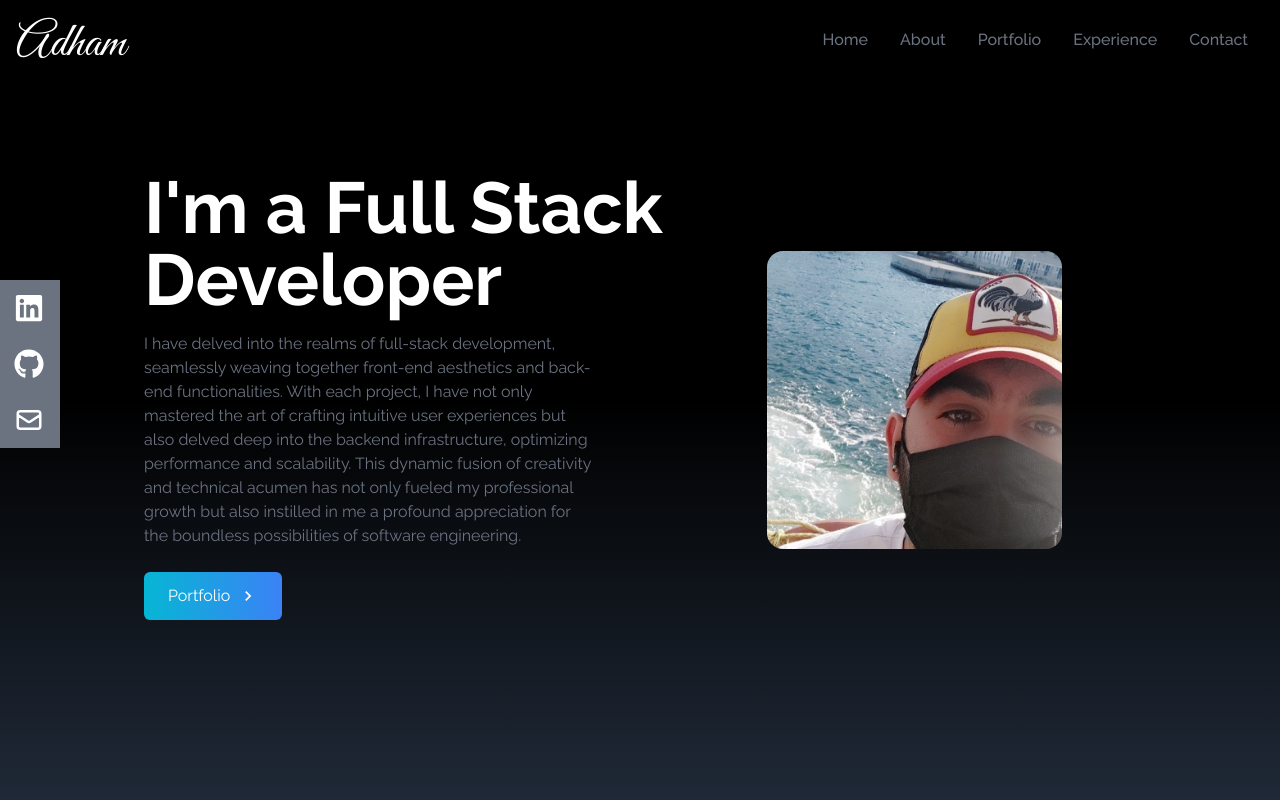
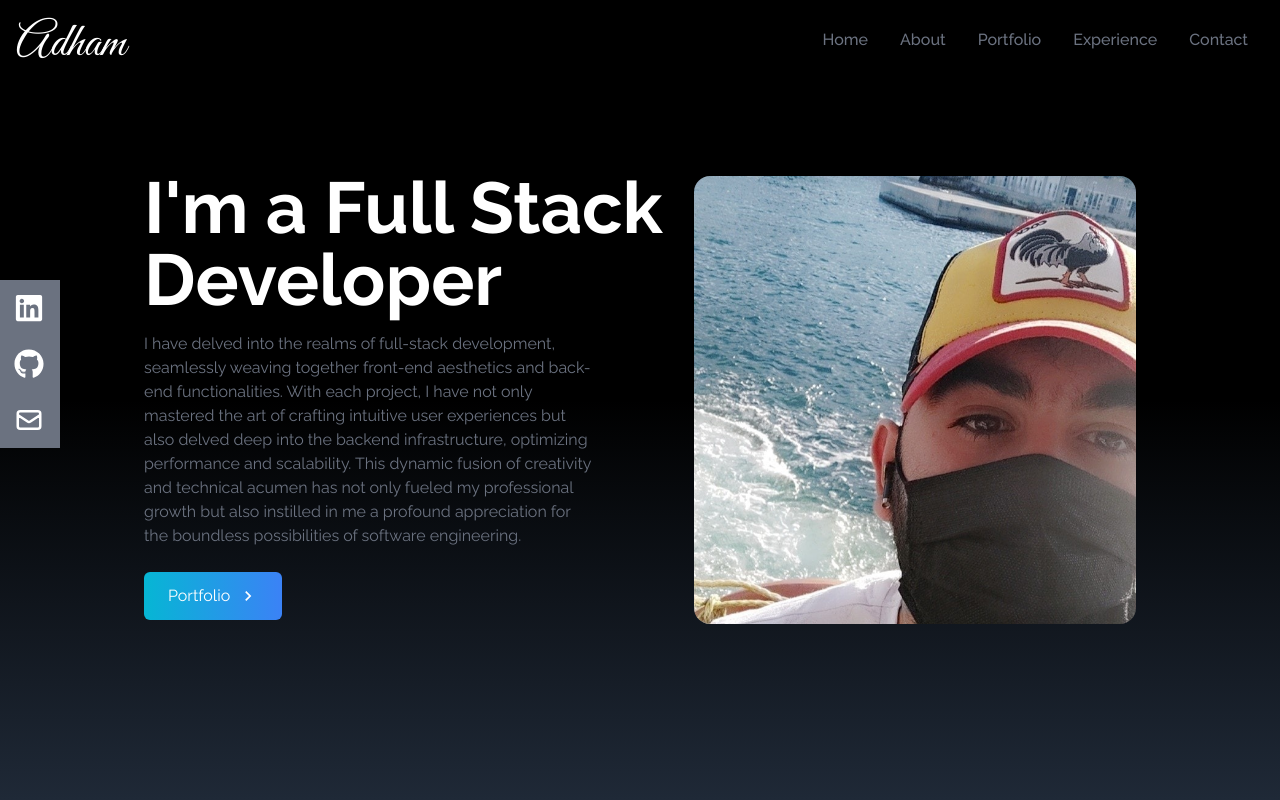
Before and after one commit to adhamito/my-portfolio, a React (Vite) app: page / in a window 1280 px wide. Shown: the top 800 px of the page. Built offline with nearby package versions, Linux system fonts and the light colour scheme.

Commit message:
Update Hero.jsx

```diff
--- a/src/components/hero/Hero.jsx
+++ b/src/components/hero/Hero.jsx
@@ -1,6 +1,7 @@
 import React from "react";
 import p from "../../pictures/199306417_2993102590957695_2129651544257955142_n.jpg";
 import { MdOutlineKeyboardArrowRight } from "react-icons/md";
+import { Link } from "react-scroll";
 const Hero = () => {
   return (
     <div
@@ -23,12 +24,12 @@
             for the boundless possibilities of software engineering.
           </p>
           <div>
-            <button className="group  text-white w-fit px-6 py-3 my-2 flex items-center rounded-md bg-gradient-to-r from-cyan-500 to-blue-500 cursor-pointer">
+            <Link className="group  text-white w-fit px-6 py-3 my-2 flex items-center rounded-md bg-gradient-to-r from-cyan-500 to-blue-500 cursor-pointer">
               Portfolio
               <span className=" group-hover:rotate-90 duration-300">
                 <MdOutlineKeyboardArrowRight size={20} className="ml-2" />
               </span>
-            </button>
+            </Link>
           </div>
         </div>
 
@@ -36,7 +37,7 @@
           <img
             src={p}
             alt="pic"
-            className="rounded-2xl mx-auto  md:w-fullk w-2/3"
+            className="rounded-2xl mx-auto  md:w-full w-2/3"
           />
         </div>
       </div>
```
